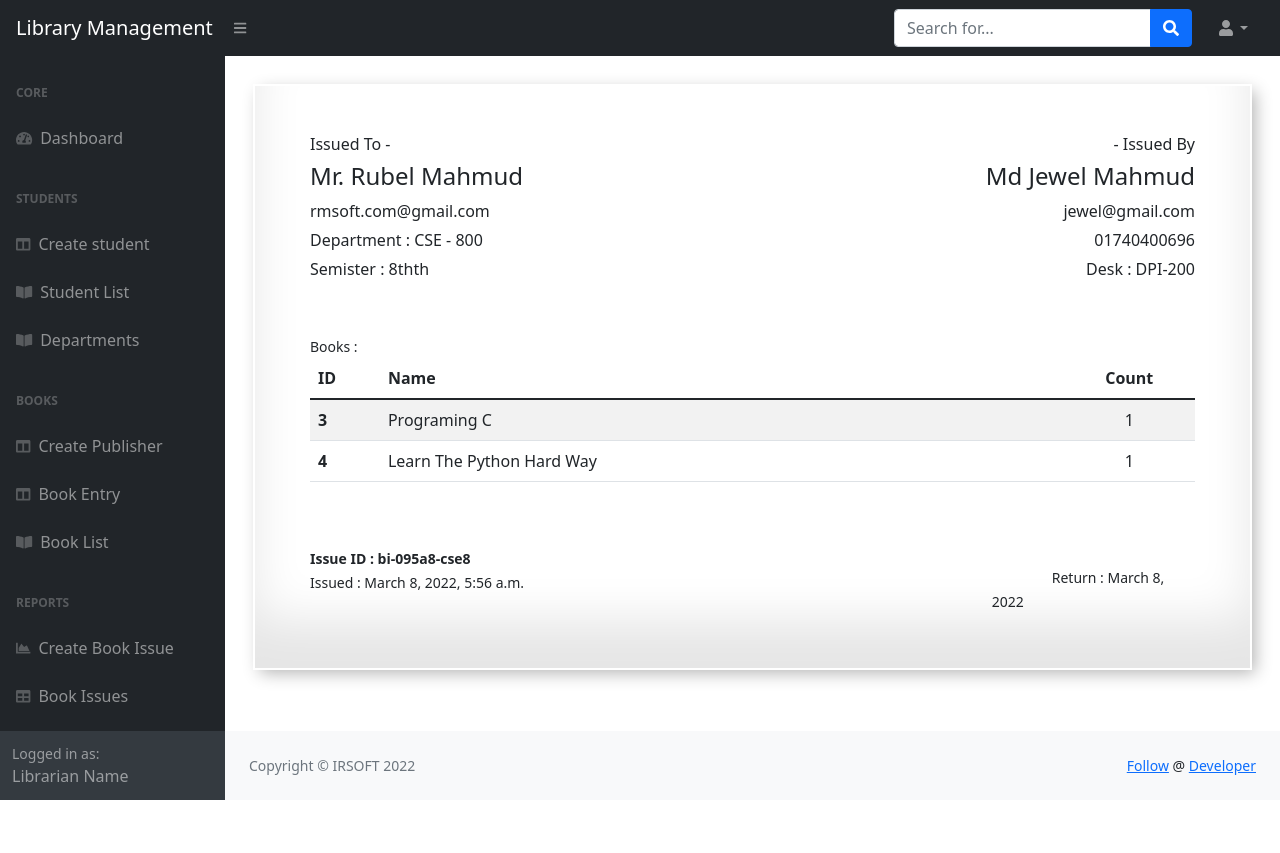
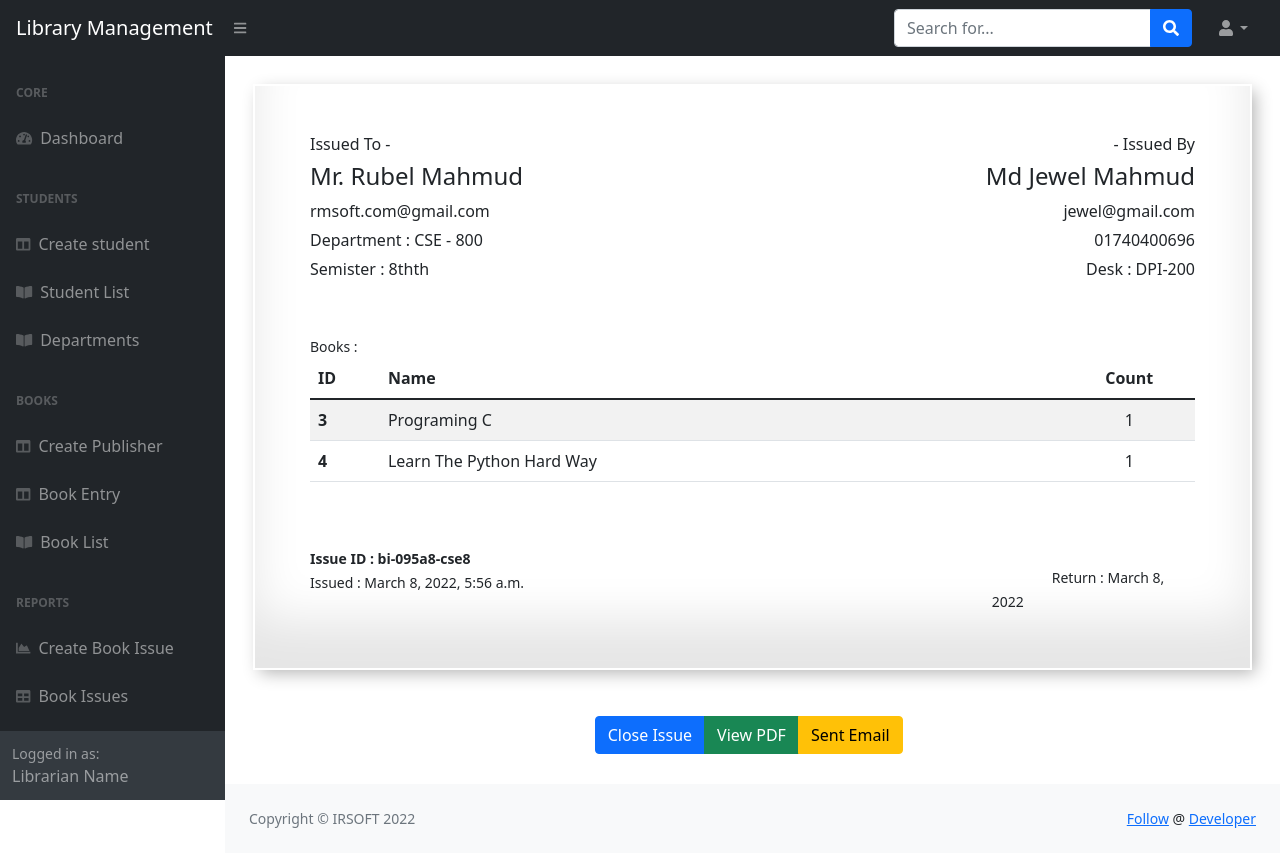
Before and after one commit to Rubel-Mahmud/LIBRARY_MANAGEMENT_SYS, a Django app: page /issues/17/document/ in a window 1280 px wide. Before the commit the page ends 800 px from the top, so only its background shows below. Run offline with Django 4.2, Linux system fonts and the light colour scheme; data comes from the database, SQL or seed files in the repository; both versions use the stored data as it was after the commit; some libraries are stand-ins or nearby versions.

Commit message:
document and button desing implement

```diff
--- a/ToDo.txt
+++ b/ToDo.txt
@@ -1 +1,3 @@
-# Restrict the user from adding book to the issue if stock is empty
+Done : # Restrict the user from adding book to the issue if stock is empty
+ToDo : filter issues by status
+ToDo : set status color dynamic
--- a/templates/book_issues/document_issue.html
+++ b/templates/book_issues/document_issue.html
@@ -90,5 +90,20 @@
         </div>
         </div>
     </div>
+
+    <br>
+    <br>
+    <div class="row">
+        <div class="col-md-4"></div>
+        <div class="col-md-6">
+            <div class="btn-group" role="group" aria-label="Basic example">
+              <a href="{% url 'document_issue' issue.pk %}" class="btn btn-primary">Close Issue</a>
+              <a href="#" class="btn btn-success">View PDF</a>
+              <a href="#" class="btn btn-warning">Sent Email</a>
+            </div>
+        </div>
+        <div class="col-md-2"></div>
+    </div>
+
 </div>
 {% endblock content %}
```
Also changed, not shown: templates/book_issues/complete_issue.html (+22 -1 lines), db.sqlite3.
